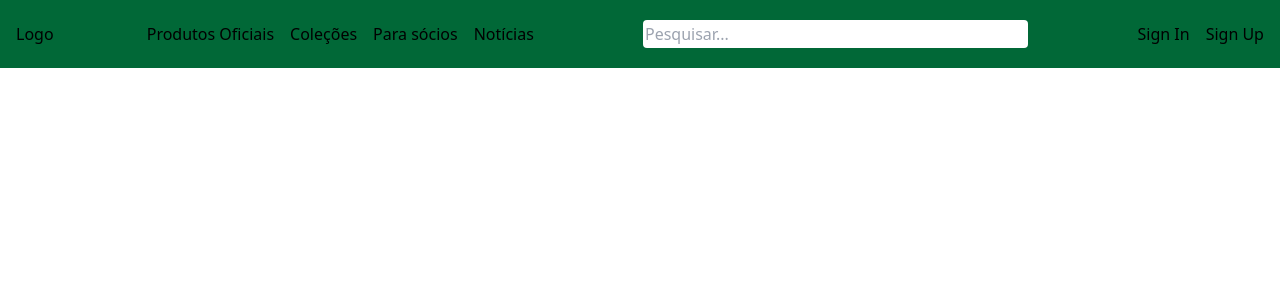
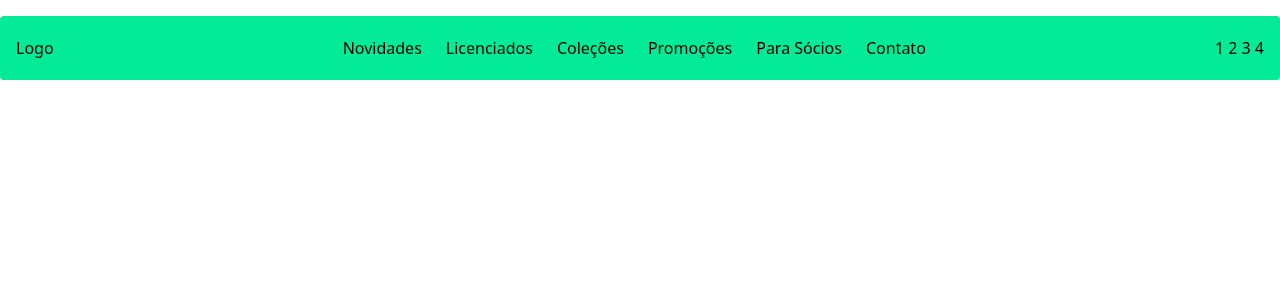
Before and after one commit to iaugustoz/palmeiras-store-web, a React (Vite) app in the folder palmeiras-web/: page / in a window 1280 px wide. Shown: the top 300 px of the page. Built offline with nearby package versions, Linux system fonts and the light colour scheme.

Commit message:
:lipstick: feat: Estilização do CSS

```diff
--- a/palmeiras-web/package.json
+++ b/palmeiras-web/package.json
@@ -11,7 +11,8 @@
   },
   "dependencies": {
     "react": "^18.3.1",
-    "react-dom": "^18.3.1"
+    "react-dom": "^18.3.1",
+    "react-router-dom": "^6.24.0"
   },
   "devDependencies": {
     "@types/react": "^18.3.3",
--- a/palmeiras-web/src/ui/components/header/Header.tsx
+++ b/palmeiras-web/src/ui/components/header/Header.tsx
@@ -1,32 +1,25 @@
+import { Link } from 'react-router-dom';
+
 const Header = () => {
   return (
     <>
       <div className="mx-auto max-w-[1350px]">
-        <div className="flex justify-between items-center bg-palmeiras-green-light py-5 px-4">
+        <header className="flex justify-between items-center bg-[#03eb99] my-4 py-5 px-4 rounded">
           <div>
             <button>Logo</button>
           </div>
 
-          <div className="flex gap-x-4">
-            <button>Produtos Oficiais</button>
-            <button>Coleções</button>
-            <button>Para sócios</button>
-            <button>Notícias</button>
-          </div>
+          <nav className='flex gap-x-6'>
+            <a href="produtos">Novidades</a>
+            <a href="colecoes">Licenciados</a>
+            <a href="socios">Coleções</a>
+            <a href="https://futuro-site-de-noticias.com.br">Promoções</a>
+            <a href="promocoes">Para Sócios</a>
+            <a href="contato">Contato</a>
+          </nav>
 
-          <div className="flex-grow-[0.35] mx-4">
-            <input
-              type="text"
-              className="w-full p-0.5 rounded"
-              placeholder="Pesquisar..."
-            />
-          </div>
-
-          <div className="flex gap-x-4">
-            <button>Sign In</button>
-            <button>Sign Up</button>
-          </div>
-        </div>
+          <div className="flex gap-x-4">1 2 3 4</div>
+        </header>
       </div>
     </>
   );
```
Also changed, not shown: 1 other file (tests, documents, lock files or other folders).
